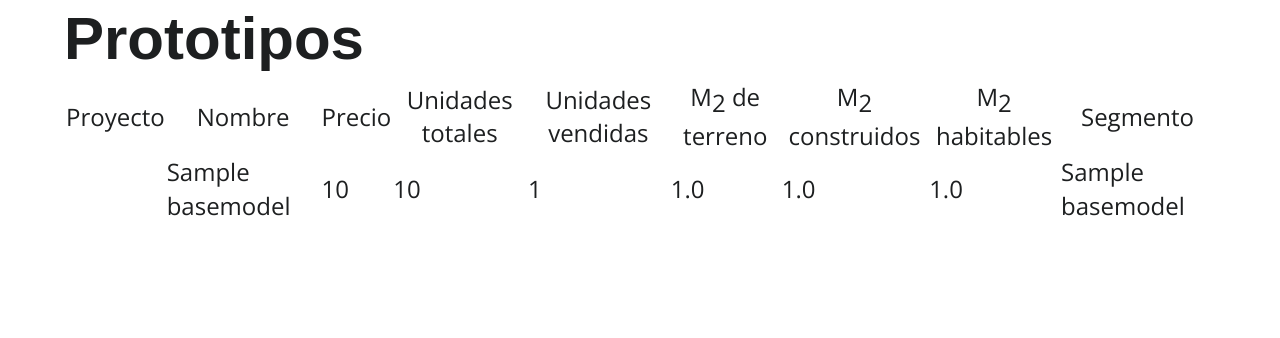
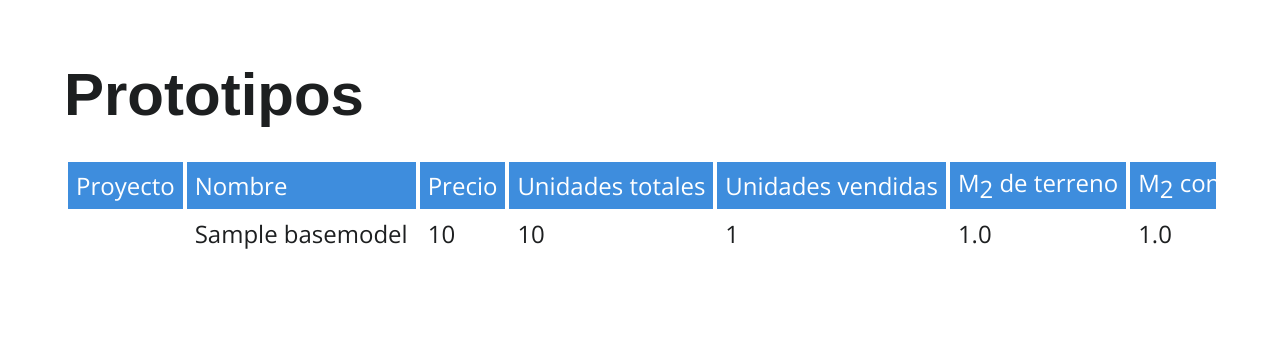
Before and after one commit to inmo100/inmo100-analytics, a Django app: page /prototipos/ in a window 1280 px wide. Shown: the top 338 px of the page. Run offline with Django 4.2, Linux system fonts and the light colour scheme; tables that the repository leaves empty hold one stand-in row (values such as "Sample post"); data that the repository does not hold is empty; some libraries are stand-ins or nearby versions; some web fonts are replaced.

Commit message:
Finish prototypes table

```diff
--- a/prototype/urls.py
+++ b/prototype/urls.py
@@ -3,5 +3,5 @@ from . import views
 
 urlpatterns = [
     path('add/',views.CreatePrototype.as_view(),name='add_prototype'),
-    path('', views.PrototypeView.as_view(), name='prototypes'),
+    path('', views.PrototypesListView.as_view(), name='prototypes'),
 ]
--- a/prototype/views.py
+++ b/prototype/views.py
@@ -58,11 +58,10 @@ class CreatePrototype(ListView):
             return render(request,self.template_name,context={'Prueba':'No se pudo'})
 
 
-class PrototypeView(ListView):
+class PrototypesListView(ListView):
     template_name = 'pages/prototypes.html'
     model = Prototype
     def get(self, request, *args,**kwargs):
         return render(request,self.template_name,context={
-            'prototype_list':Prototype.objects.all(),
-            # 'project_id':self.kwargs['id']
+            'prototype_list': Prototype.objects.all(),
         })
--- /dev/null
+++ b/static/css/pages/prototypes.css
@@ -0,0 +1,54 @@
+main {
+  padding: 3.5rem 0;
+}
+
+.h1 {
+  margin-bottom: 1.5rem;
+}
+
+.prototypes-table-container {
+  width: 100%;
+  overflow: auto;
+  padding-bottom: 1.5rem;
+}
+
+.prototypes-table-container::-webkit-scrollbar {
+  height: 10px;
+}
+
+.prototypes-table-container::-webkit-scrollbar-thumb {
+  border-radius: var(--border-small);
+  background-color: var(--color-primary);
+}
+
+.prototypes-table {
+  text-align: left;
+  border-spacing: 4px;
+}
+
+.prototypes-table tbody tr {
+  transition: opacity var(--timing-small) ease;
+}
+
+.prototypes-table:hover tbody tr {
+  opacity: 0.6;
+}
+
+.prototypes-table tbody tr:hover {
+  opacity: 1;
+}
+
+.prototypes-table th {
+  background-color: var(--color-primary);
+  color: var(--color-bg);
+}
+
+.prototypes-table th,
+.prototypes-table td {
+  padding: 0.25rem 0.5rem;
+  white-space: nowrap;
+}
+
+.prototypes-table tr:nth-child(even) {
+  background-color: rgba(var(--rgb-tertiary), 0.4);
+}
--- /dev/null
+++ b/templates/components/prototypes-table.html
@@ -0,0 +1,32 @@
+<div class="prototypes-table-container">
+  <table class="prototypes-table">
+    <thead>
+      <tr>
+        <th>Proyecto</th>
+        <th>Nombre</th>
+        <th>Precio</th>
+        <th>Unidades totales</th>
+        <th>Unidades vendidas</th>
+        <th>M<sub>2</sub> de terreno</th>
+        <th>M<sub>2</sub> construidos</th>
+        <th>M<sub>2</sub> habitables</th>
+        <th>Segmento</th>
+      </tr>
+    </thead>
+    <tbody>
+      {% for prototype in prototype_list %}
+      <tr>
+        <td>{{prototype.project_field}}</td>
+        <td>{{prototype.name}}</td>
+        <td>{{prototype.price}}</td>
+        <td>{{prototype.total_units}}</td>
+        <td>{{prototype.sold_units}}</td>
+        <td>{{prototype.m2_terrain}}</td>
+        <td>{{prototype.m2_constructed}}</td>
+        <td>{{prototype.m2_habitable}}</td>
+        <td>{{prototype.segment_field}}</td>
+      </tr>
+      {% endfor %}
+    </tbody>
+  </table>
+</div>
--- a/templates/pages/prototypes.html
+++ b/templates/pages/prototypes.html
@@ -1,5 +1,7 @@
 {% extends 'base.html' %}
+{% load static %}
 {% block css %}
+<link rel="stylesheet" href="{% static 'css/pages/prototypes.css' %}" />
 {% endblock css %}
 {% block content %}
 <main>
@@ -7,10 +9,9 @@
     <h1 class="h1">
       Prototipos
     </h1>
-    {% include 'components/prototype-table.html' %}
+    {% include 'components/prototypes-table.html' %}
   </div>
 </main>
-
 {% endblock content %}
 {% block js %}
 {% endblock js %}
```
Also changed, not shown: templates/components/prototype-table.html (deleted, +0 -26 lines).
